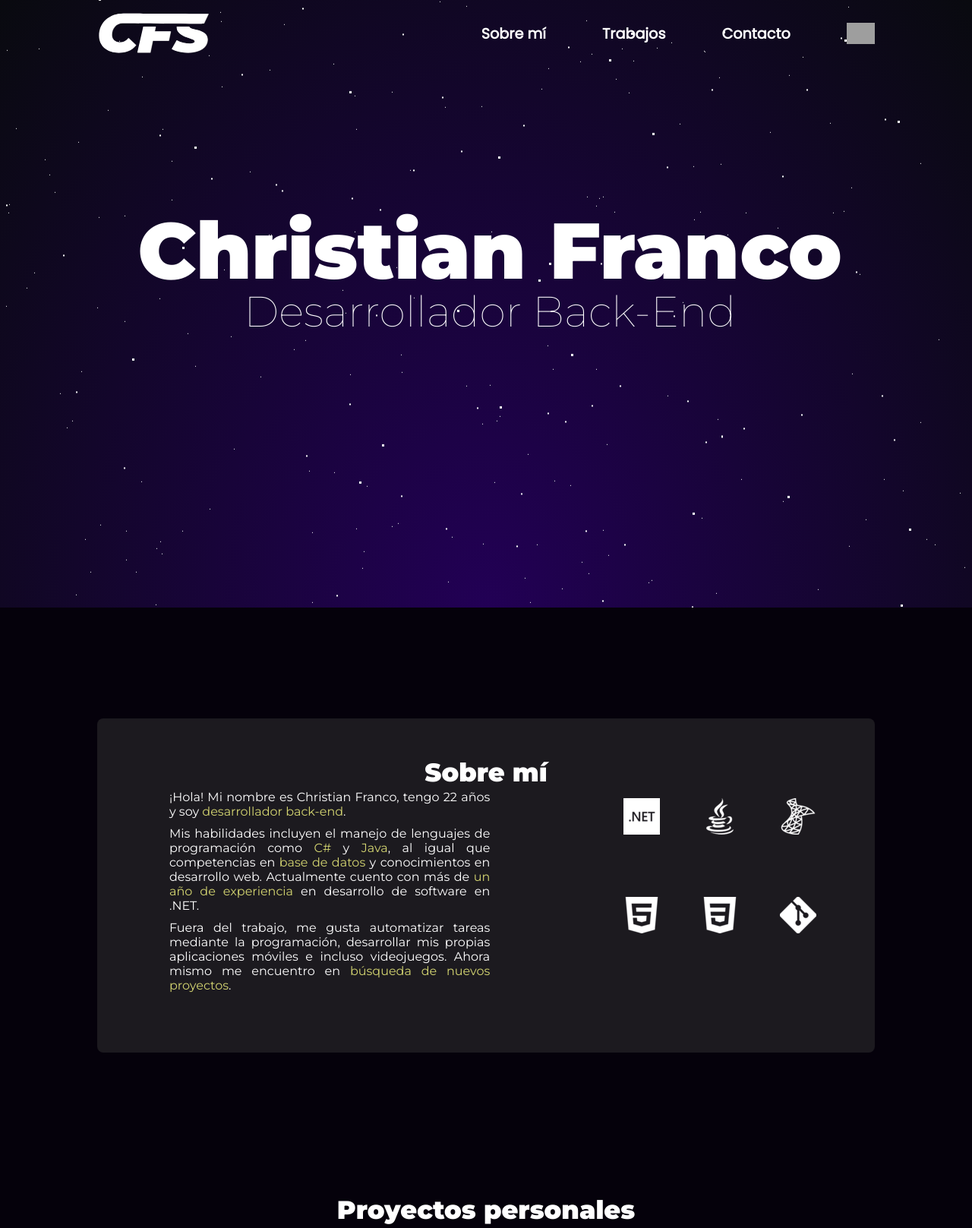
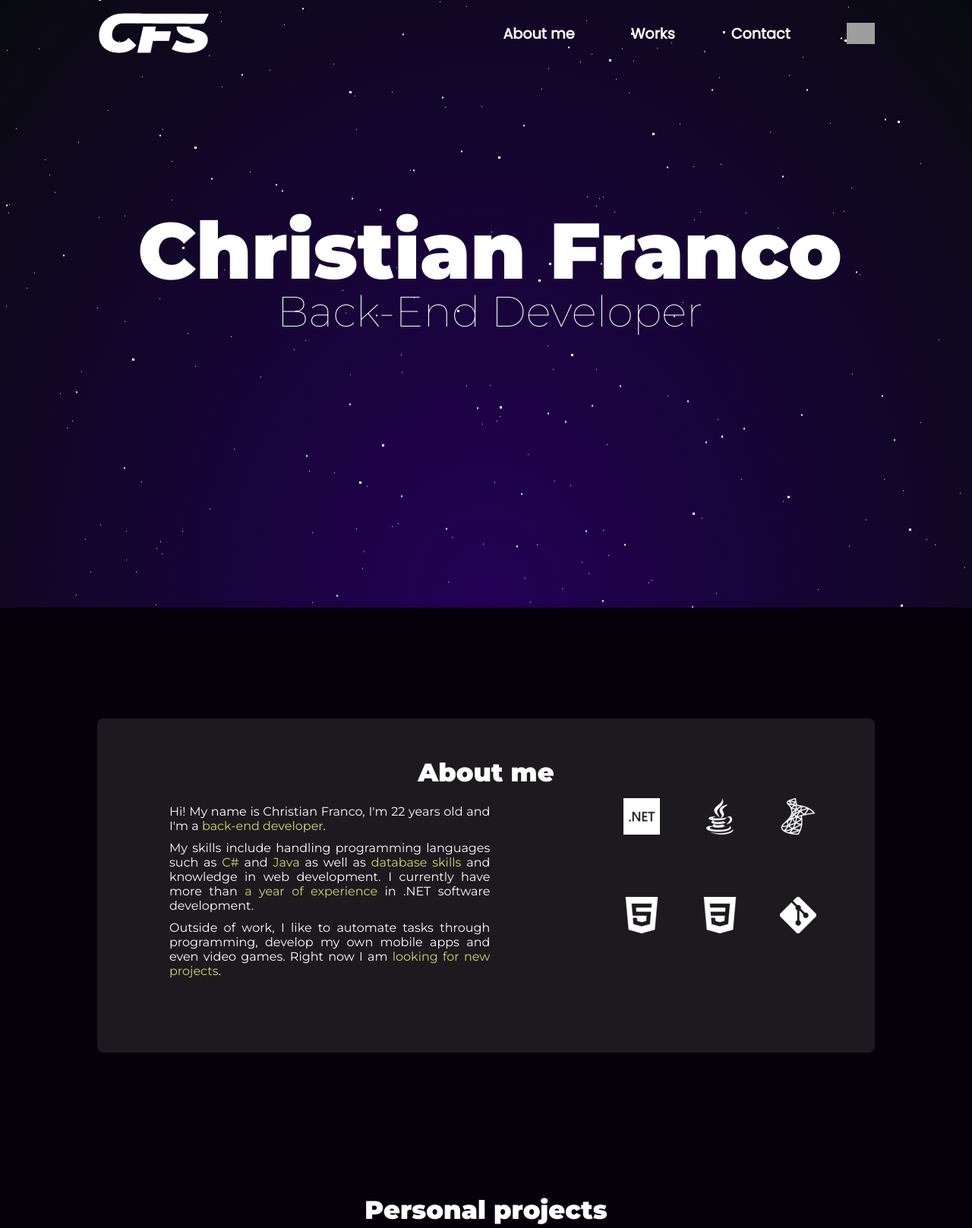
Before and after one commit to c-franco/c-franco.github.io, a plain HTML site: page index.html in a window 1280 px wide. Shown: the top 1617 px of the page at 76% size. Drawn offline with nearby package versions, Linux system fonts and the light colour scheme; some packages are replaced by stand-ins of ours; grey boxes are pictures that could not be loaded; a script that the page names is missing.

Commit message:
Some fixed bugs

```diff
--- a/css/responsive.css
+++ b/css/responsive.css
@@ -47,6 +47,7 @@
 
 #pivot {
   visibility: hidden;
+  pointer-events: none;
 }
 
 .pivot-trigger {
@@ -328,11 +329,16 @@
   }
 
   #contact {
-    height: 110vh;
+    height: 120vh;
   }
 
   #input-submit {
     margin-top: 40px;
+  }
+
+  .contact-message {
+    margin-left: 15px;
+    margin-right: 15px;
   }
 }
 
--- a/index.html
+++ b/index.html
@@ -3,7 +3,10 @@
   <head>
     <meta charset="UTF-8" />
     <meta http-equiv="X-UA-Compatible" content="IE=edge" />
-        <meta name="viewport" content="width=device-width, user-scalable=no, initial-scale=1.0, maximum-scale=1.0, minimum-scale=1.0"/>
+    <meta
+      name="viewport"
+      content="width=device-width, user-scalable=no, initial-scale=1.0, maximum-scale=1.0, minimum-scale=1.0"
+    />
     <link rel="preconnect" href="https://fonts.googleapis.com" />
     <link rel="preconnect" href="https://fonts.gstatic.com" crossorigin />
     <link
@@ -43,18 +46,18 @@
             />
             <ul>
               <li class="nav-about-me">
-                <a onclick="scrollFunction('about-me')">Sobre mí</a>
+                <a onclick="scrollFunction('about-me')">About me</a>
               </li>
               <li class="nav-works">
-                <a onclick="scrollFunction('works')">Trabajos</a>
+                <a onclick="scrollFunction('works')">Works</a>
               </li>
               <li class="nav-contact">
-                <a onclick="scrollFunction('contact')">Contacto</a>
+                <a onclick="scrollFunction('contact')">Contact</a>
               </li>
               <li class="change-lang">
                 <img
                   id="change-lang-flag"
-                  src="https://flagsapi.com/ES/flat/32.png"
+                  src="https://flagsapi.com/GB/flat/32.png"
                   onclick="ChangeLanguage()"
                 />
               </li>
@@ -69,18 +72,18 @@
             </label>
             <ul id="nav-ul">
               <li class="nav-about-me">
-                <a onclick="scrollFunction('about-me')">Sobre mí</a>
+                <a onclick="scrollFunction('about-me')">About me</a>
               </li>
               <li class="nav-works">
-                <a onclick="scrollFunction('works')">Trabajos</a>
+                <a onclick="scrollFunction('works')">Works</a>
               </li>
               <li class="nav-contact">
-                <a onclick="scrollFunction('contact')">Contacto</a>
+                <a onclick="scrollFunction('contact')">Contact</a>
               </li>
               <li class="change-lang">
                 <img
                   id="change-lang-flag2"
-                  src="https://flagsapi.com/ES/flat/32.png"
+                  src="https://flagsapi.com/GB/flat/32.png"
                   onclick="ChangeLanguage()"
                 />
               </li>
@@ -93,33 +96,30 @@
           <div id="stars3"></div>
           <div id="title">
             <p id="name">Christian Franco</p>
-            <p id="job">Desarrollador Back-End</p>
+            <p id="job">Back-End Developer</p>
           </div>
         </div>
       </header>
 
       <section id="about-me">
         <div class="about-me-container container">
-          <h2 class="about-me-title">Sobre mí</h2>
+          <h2 class="about-me-title">About me</h2>
           <div class="about-me-text">
             <p id="p1">
-              ¡Hola! Mi nombre es Christian Franco, tengo 22 años y soy
-              <span>desarrollador back-end</span>.
+              Hi! My name is Christian Franco, I'm 22 years old and I'm a
+              <span>back-end developer</span>.
             </p>
             <p id="p2">
-              Mis habilidades incluyen el manejo de lenguajes de programación
-              como
-              <span>C#</span> y <span>Java</span>, al igual que competencias en
-              <span>base de datos</span> y conocimientos en desarrollo web.
-              Actualmente cuento con más de
-              <span>un año de experiencia</span> en desarrollo de software en
-              .NET.
+              My skills include handling programming languages such as
+              <span>C#</span> and <span>Java</span> as well as
+              <span>database skills</span> and knowledge in web development. I
+              currently have more than <span>a year of experience</span> in .NET
+              software development.
             </p>
             <p id="p3">
-              Fuera del trabajo, me gusta automatizar tareas mediante la
-              programación, desarrollar mis propias aplicaciones móviles e
-              incluso videojuegos. Ahora mismo me encuentro en
-              <span>búsqueda de nuevos proyectos</span>.
+              Outside of work, I like to automate tasks through programming,
+              develop my own mobile apps and even video games. Right now I am
+              <span>looking for new projects</span>.
             </p>
           </div>
           <div class="about-me-skills">
@@ -208,7 +208,7 @@
       </section>
 
       <section id="works">
-        <h1>Proyectos personales</h1>
+        <h1>Personal projects</h1>
         <div class="works-container container">
           <div
             id="work-1"
@@ -244,17 +244,16 @@
       </section>
 
       <section id="contact">
-        <h1>Contacto</h1>
+        <h1>Contact</h1>
         <div class="contact-container container">
           <p class="contact-message">
-            ¿Tienes alguna pregunta o comentario? ¡No dudes en ponerte en
-            contacto conmigo!
+            If you have any questions or comments, don't hesitate to contact me!
           </p>
           <div class="contact-form">
             <form action="send-email.php" method="POST" id="form">
               <div class="contact-inputs">
                 <div class="form-half form-left">
-                  <p class="form-name-label">Nombre</p>
+                  <p class="form-name-label">Name</p>
                   <input
                     id="input-name"
                     type="text"
@@ -262,7 +261,7 @@
                     oninput="IsFormValid()"
                     required
                   />
-                  <p class="form-email-label">Email</p>
+                  <p class="form-email-label">Mail</p>
                   <input
                     id="input-email"
                     type="email"
@@ -272,7 +271,7 @@
                   />
                 </div>
                 <div class="form-half form-right">
-                  <p class="form-message-label">Mensaje</p>
+                  <p class="form-message-label">Message</p>
                   <textarea
                     id="input-message"
                     type="text"
@@ -285,7 +284,7 @@
               <input
                 id="input-submit"
                 type="submit"
-                value="Enviar"
+                value="Send"
                 name="submit"
                 disabled
               />
@@ -302,7 +301,7 @@
                   <a
                     class="mail-logo"
                     href="mailto:christianfrancosoto@gmail.com"
-                    >Correo</a
+                    >Mail</a
                   >
                 </li>
                 <li>
```
